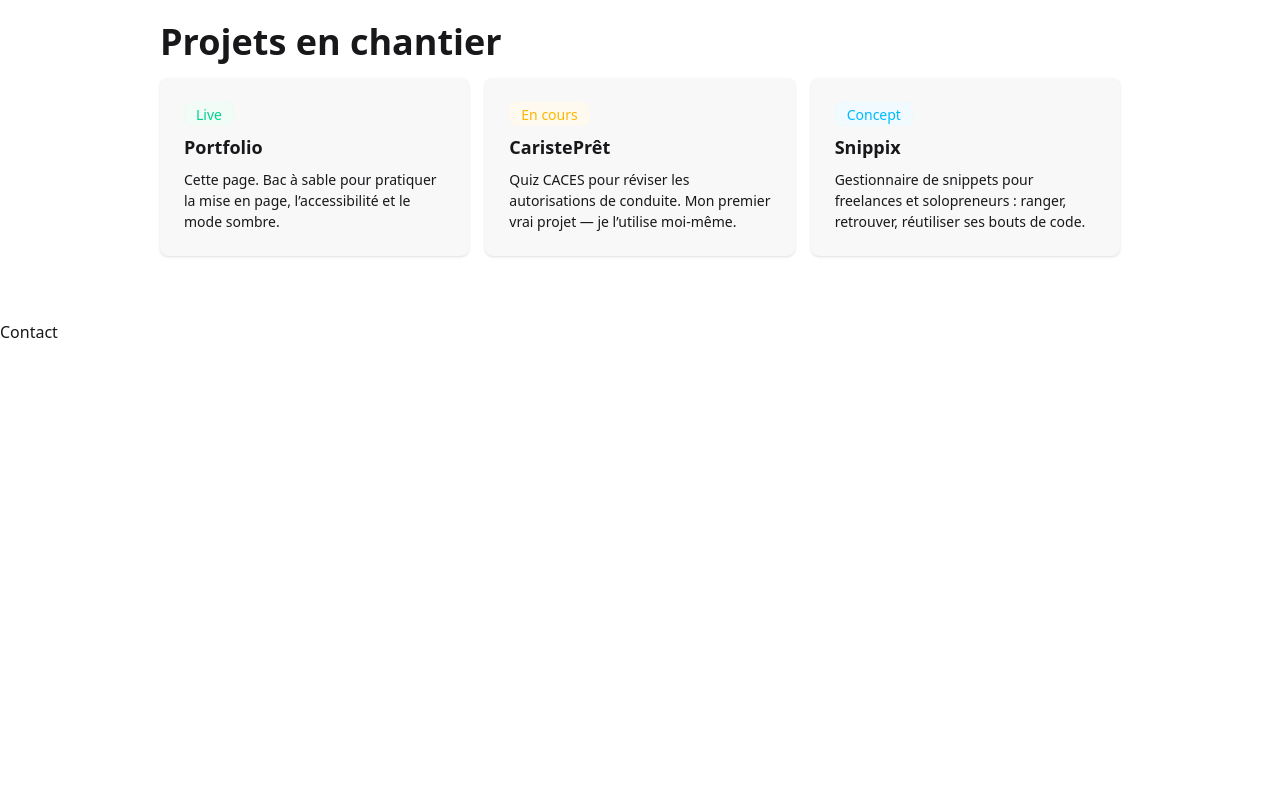
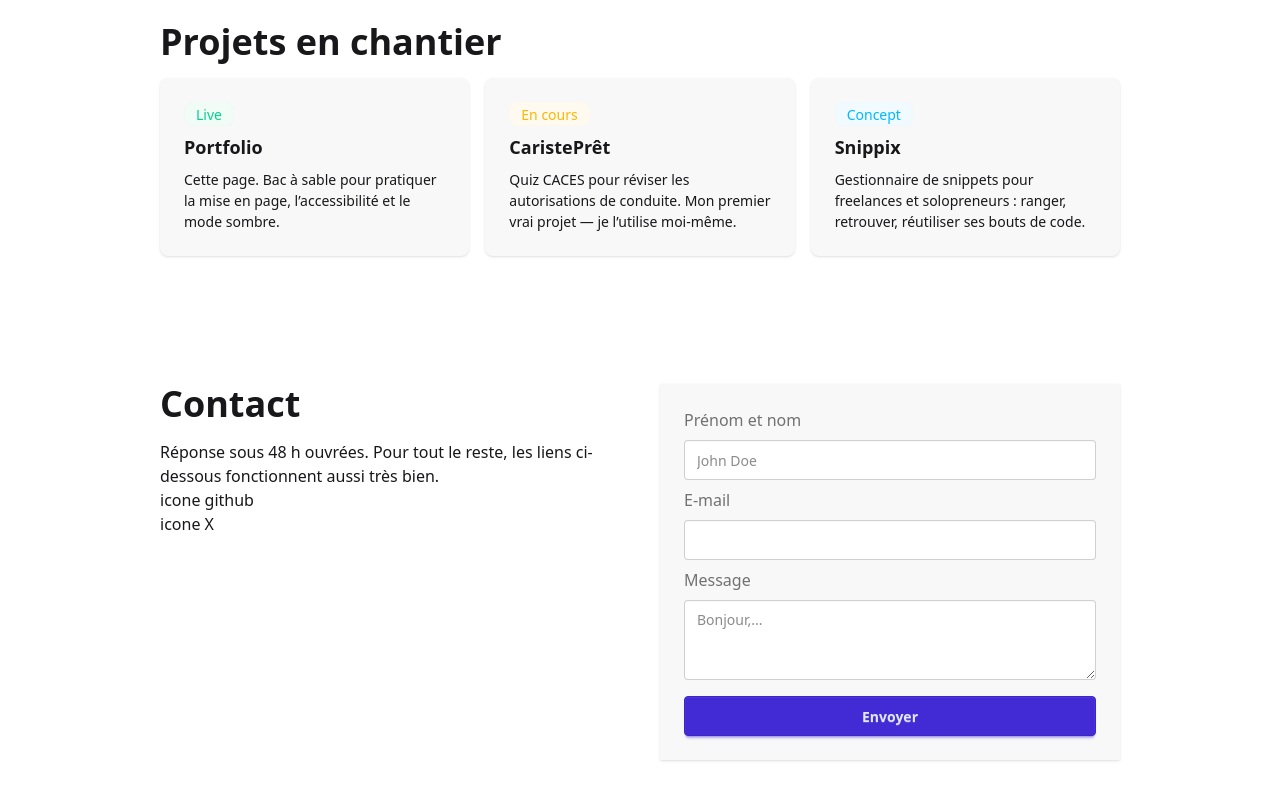
Before and after one commit to MarcBlouet/portfolio, a Next.js app: page / in a window 1280 px wide. Shown: the part 934-1734 px from the top of the page. Before the commit the page ends 1278 px from the top, so only its background shows below. Built offline with nearby package versions, Linux system fonts and the light colour scheme.

Commit message:
feat: formulaire contact (sans envoi)

```diff
--- a/components/Contact.tsx
+++ b/components/Contact.tsx
@@ -1,7 +1,40 @@
+"use client"
+
 //Contact(formulaire)
 
 export default function Contact() {
   return (
-    <div>Contact</div>
+    <section
+      className="max-w-5xl mx-auto px-4 md:px-8 py-16 grid gap-10 md:grid-cols-2"
+      id="contact">
+      <div>
+        <h2 className="text-2xl md:text-4xl font-bold mb-4">Contact</h2>
+        <p>Réponse sous 48 h ouvrées. Pour tout le reste, les liens ci-dessous fonctionnent aussi très bien.</p>
+
+        <ul>
+          <li><a href="https://github.com/MarcBlouet">icone github</a></li>
+          <li><a href="https://x.com/MarcBlouet">icone X</a></li>
+        </ul>
+
+      </div>
+      <form className="flex flex-col gap-2 bg-base-200 shadow-sm p-6 w-full max-w-2xl mx-auto">
+
+          <label htmlFor="nom" className="label">Prénom et nom</label>
+          <input
+          className="input w-full" type="text" placeholder="John Doe" name="nom" id="nom" />
+
+          <label htmlFor="email" className="label">E-mail</label>
+          <input
+          className="input w-full" type="email" name="email" id="email"/>
+
+          <label htmlFor="message" className="label">Message</label>
+          <textarea
+          className="textarea w-full mb-2"
+          id="message" name="message" placeholder="Bonjour,...">
+          </textarea>
+
+          <button type="submit" className="btn btn-primary">Envoyer</button>
+      </form>
+    </section >
   )
 }
```
Also changed, not shown: app/api/contact/route.ts (added), 1 other file (tests, documents, lock files or other folders).
